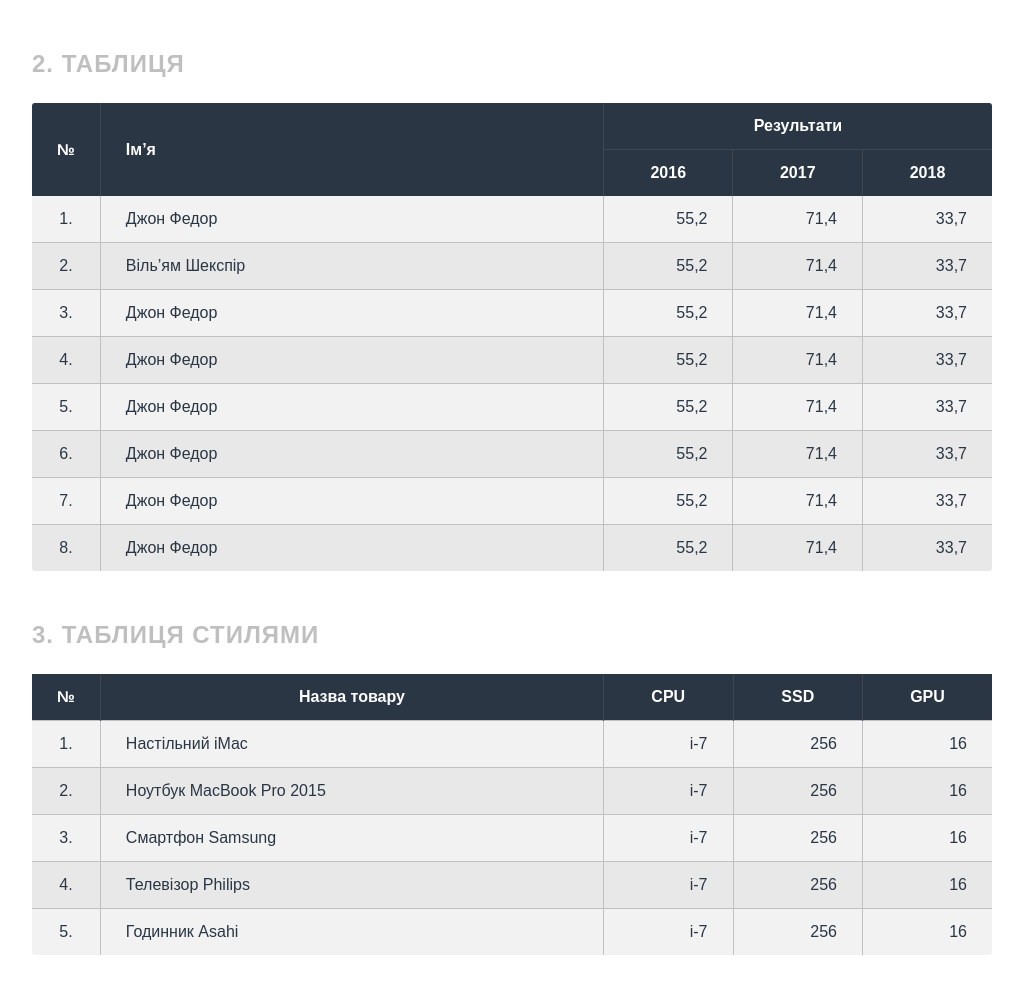
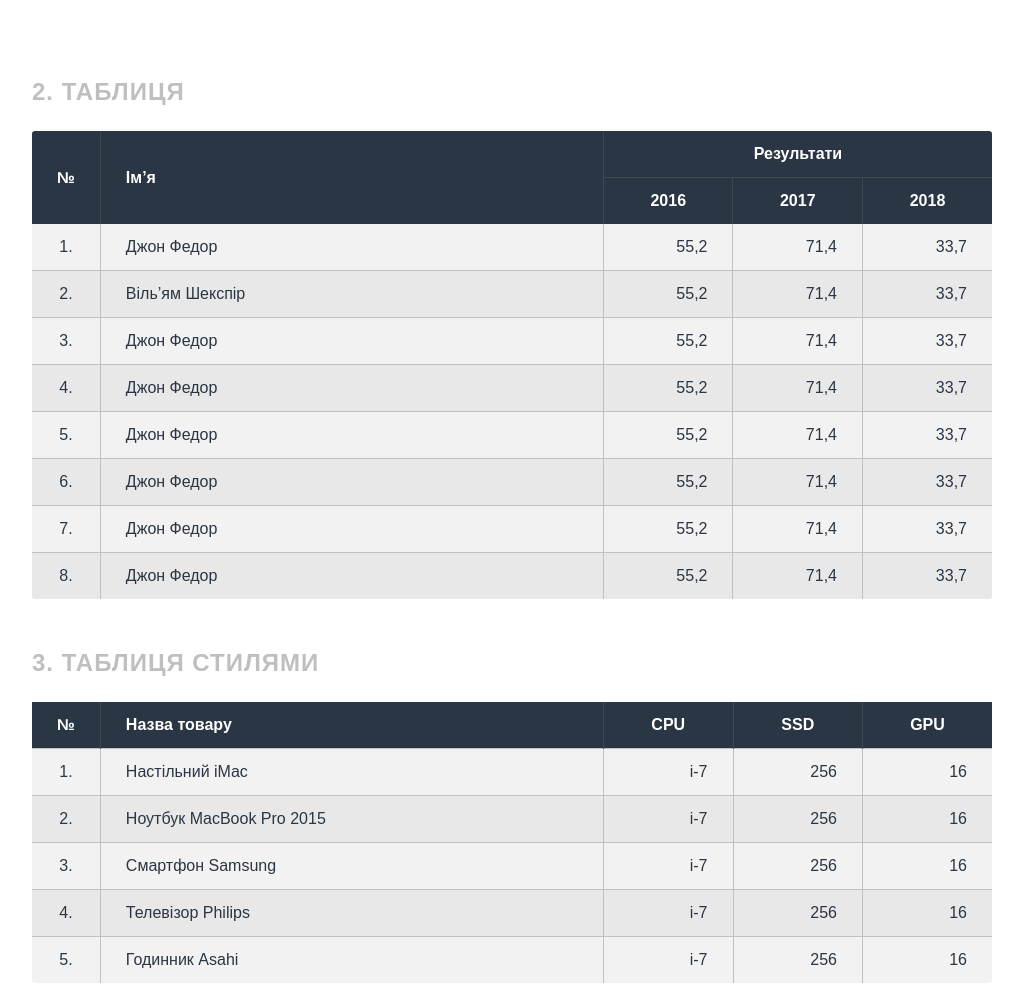
Before and after one commit to Mr-No-bo-dy/nav_table, a plain HTML site: page index.html in a window 1280 px wide. Shown: the whole page, without its empty margins (128-1151 px from the left). Before the commit the page ends 963 px from the top, so only its background shows below. Drawn offline with Linux system fonts and the light colour scheme.

Commit message:
small corrections

```diff
--- a/css/style.css
+++ b/css/style.css
@@ -8,6 +8,7 @@ body {
 
 .wrapper {
     margin: 0 auto;
+    padding: 20px 0;
     width: 960px;
 }
 
@@ -28,7 +29,7 @@ body {
 }
 
 thead tr,
-.table-css p#thead {
+.table-css p b {
     background-color: #2a3644;
 }
 
@@ -104,8 +105,8 @@ tr:first-child th:nth-child(2) {
 }
 
 td:first-child,
-#thead b+b,
-.table-css p i:first-child {
+.table-css b:nth-child(2)~b,
+.table-css i:first-child {
     text-align: center;
 }
 
--- a/index.html
+++ b/index.html
@@ -86,7 +86,7 @@
         </table>
         <p class="name">3. Таблиця стилями</p>
         <div class="table-css">
-            <p id="thead"><b class="col-1">№</b><b class="col-2">Назва товару</b><b class="col-3">CPU</b><b
+            <p class="thead"><b class="col-1">№</b><b class="col-2">Назва товару</b><b class="col-3">CPU</b><b
                     class="col-3">SSD</b><b class="col-3">GPU</b></p>
             <p><i>1.</i><i>Настільний iMac</i><i>i-7</i><i>256</i><i>16</i></p>
             <p><i>2.</i><i>Ноутбук MacBook Pro 2015</i><i>i-7</i><i>256</i><i>16</i></p>
```
